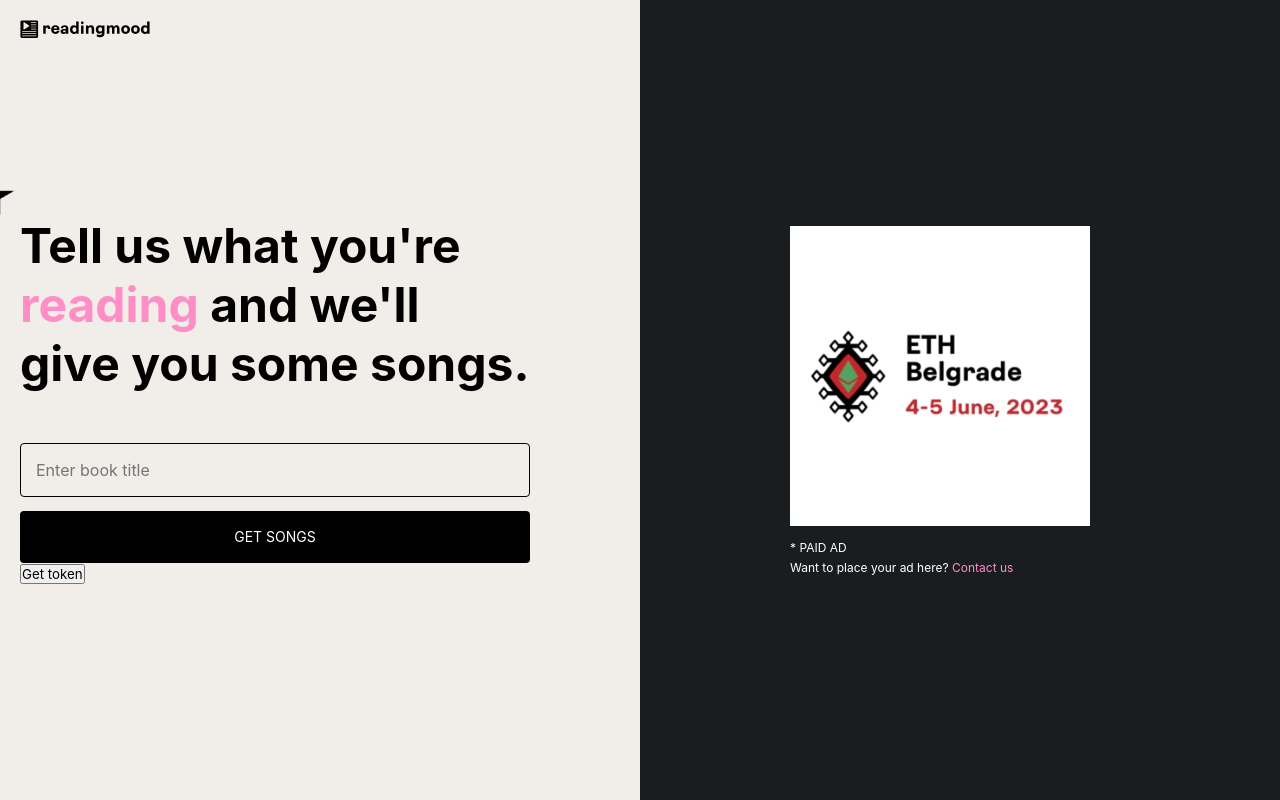
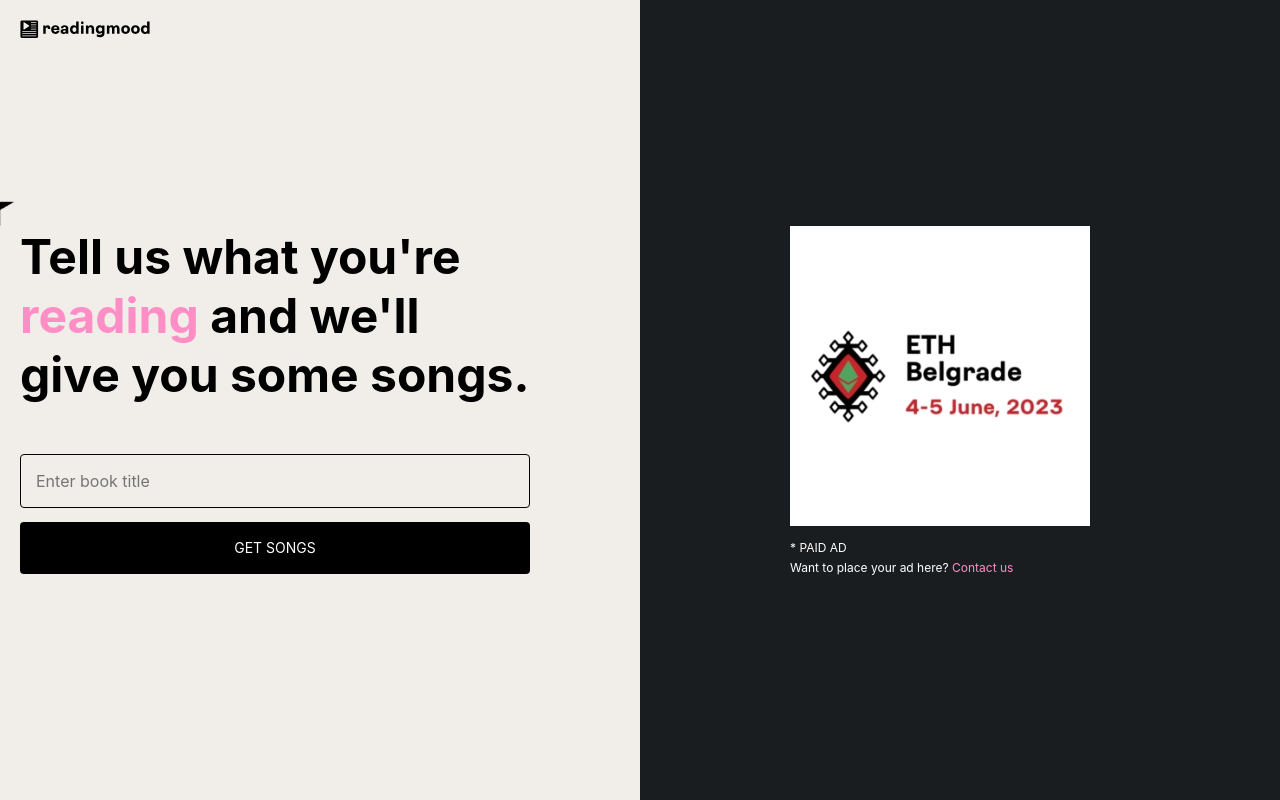
Before and after one commit to develo-pera/readingmood, a Next.js app: page / in a window 1280 px wide. Built offline with nearby package versions, Linux system fonts and the light colour scheme; no server answers.

Commit message:
Comment out get token

```diff
--- a/src/components/hero/hero.js
+++ b/src/components/hero/hero.js
@@ -19,28 +19,28 @@ const Hero = () => {
   const changeMode = () => mode === MODES.READING ? setMode(MODES.LISTENING) : setMode(MODES.READING);
   const handleInputChange = (e) => setInputValue(e.target.value);
 
-  const getToken = async () => {
-    const client_id = '744f16b2998b4d30aea18eea70f582af';
-    const client_secret = 'e408e700ddd7408bb73f4a2d3d7a1fa7';
-
-
-    const response = await fetch("https://accounts.spotify.com/api/token" + "", {
-      method: "POST",
-      headers: {
-        'Authorization': 'Basic ' + btoa(new Buffer(client_id + ':' + client_secret)),
-        'Content-Type': 'application/x-www-form-urlencoded',
-      },
-      body: "grant_type=client_credentials",
-    });
-    const data = await response.json();
-    console.log("DATA", data);
-
-    // request.post(authOptions, function(error, response, body) {
-    //   if (!error && response.statusCode === 200) {
-    //     var token = body.access_token;
-    //   }
-    // });
-  }
+  // const getToken = async () => {
+  //   const client_id = '744f16b2998b4d30aea18eea70f582af';
+  //   const client_secret = 'e408e700ddd7408bb73f4a2d3d7a1fa7';
+  //
+  //
+  //   const response = await fetch("https://accounts.spotify.com/api/token" + "", {
+  //     method: "POST",
+  //     headers: {
+  //       'Authorization': 'Basic ' + btoa(new Buffer(client_id + ':' + client_secret)),
+  //       'Content-Type': 'application/x-www-form-urlencoded',
+  //     },
+  //     body: "grant_type=client_credentials",
+  //   });
+  //   const data = await response.json();
+  //   console.log("DATA", data);
+  //
+  //   // request.post(authOptions, function(error, response, body) {
+  //   //   if (!error && response.statusCode === 200) {
+  //   //     var token = body.access_token;
+  //   //   }
+  //   // });
+  // }
 
   const onButtonClick = async () => {
     if (mode === MODES.LISTENING) {
@@ -115,7 +115,7 @@ const Hero = () => {
                 `Get ${mode === MODES.READING ? "songs" : "books"}`
             }
           </Button>
-          <button onClick={getToken}>Get token</button>
+          {/*<button onClick={getToken}>Get token</button>*/}
         </div>
         <div />
       </div>
```
